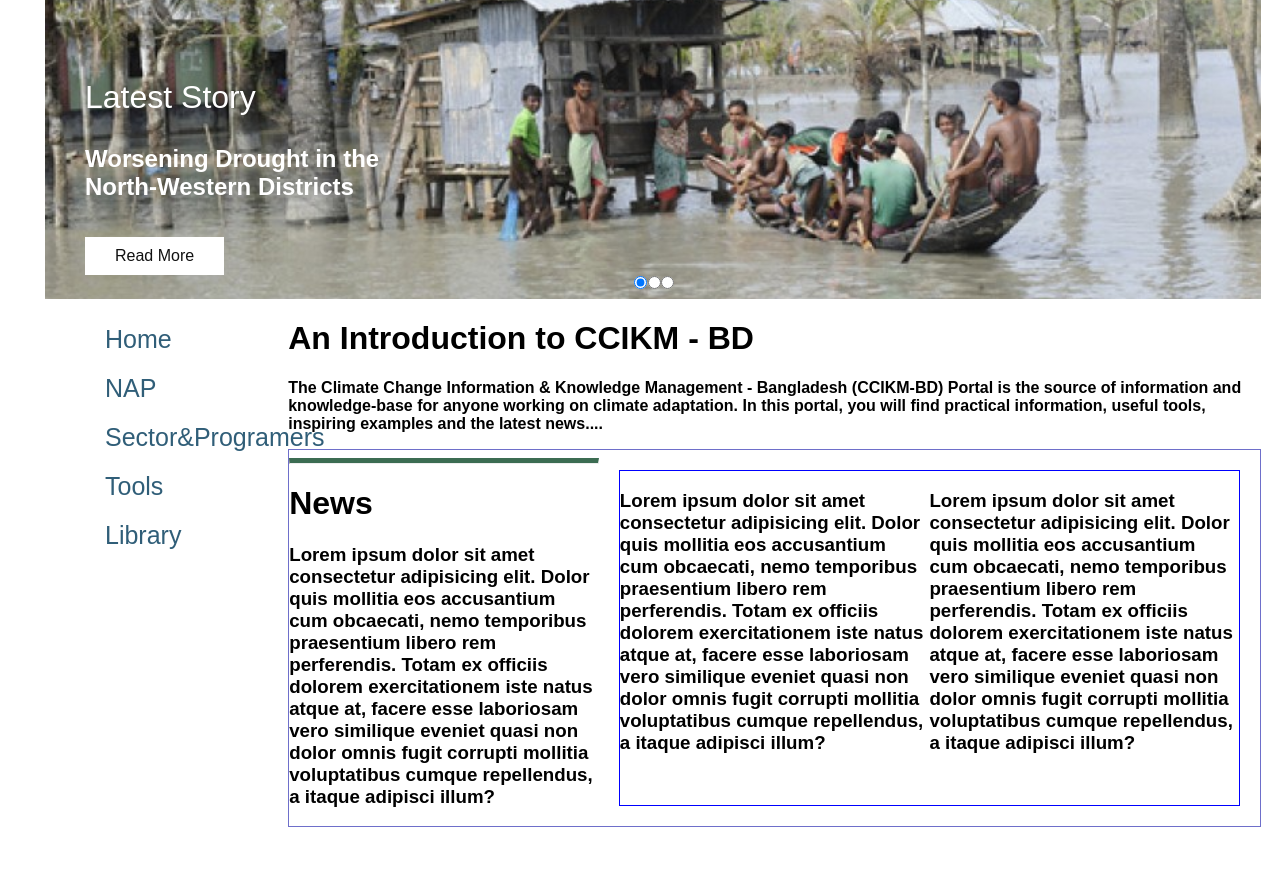
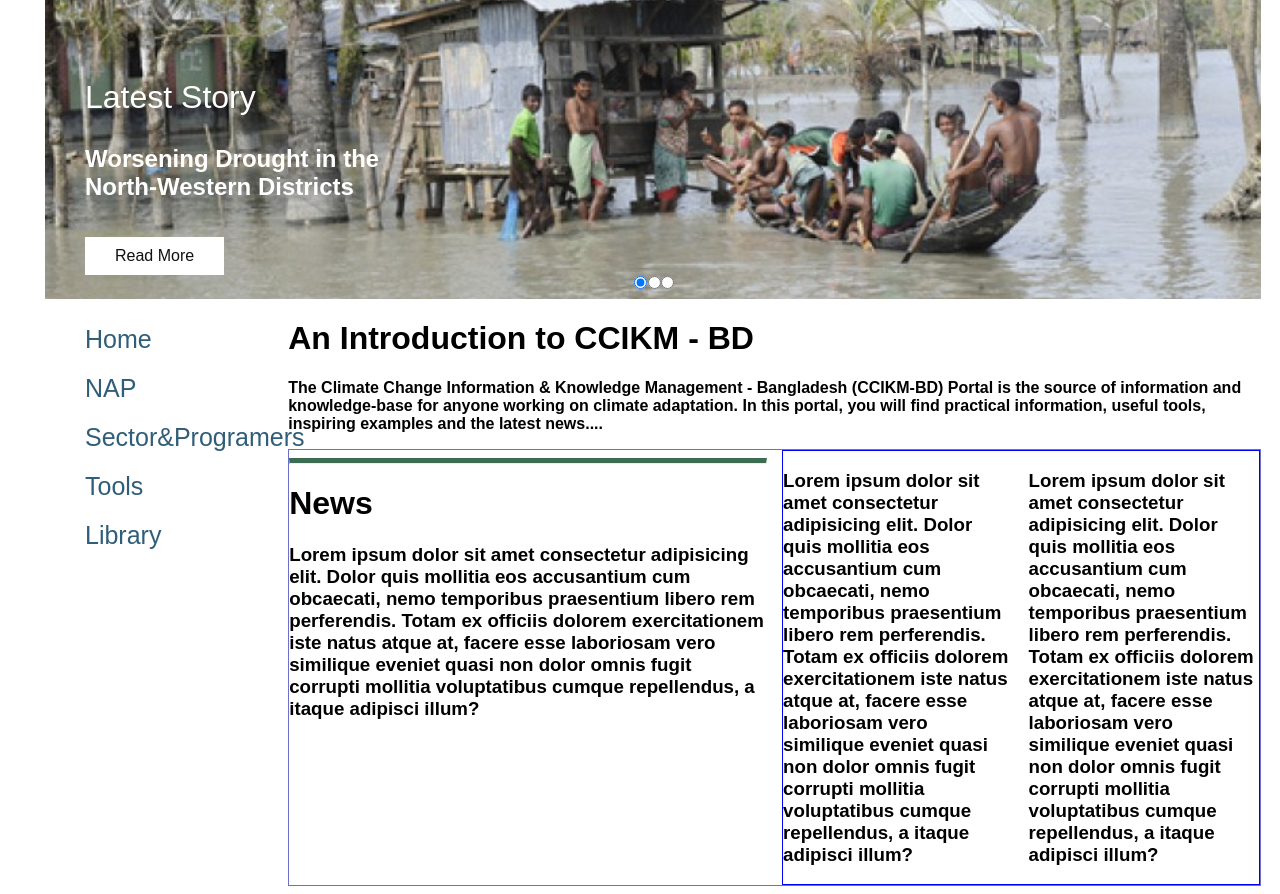
Before and after one commit to sakil-islam/CCIKM-design, a Django app: page / in a window 1280 px wide. Shown: the part 154-1048 px from the top of the page. Before the commit the page ends 981 px from the top, so only its background shows below. Run offline with Django 3.2, Linux system fonts and the light colour scheme; some libraries are stand-ins or nearby versions.

Commit message:
news-part modify

```diff
--- a/ccikm/static/css/home.css
+++ b/ccikm/static/css/home.css
@@ -110,31 +110,34 @@
 .news-parts {
     width: 80%;
 }
+
 .news-part {
     display: flex;
     border: 1px solid rgba(19, 21, 168, 0.61);
     justify-content: space-around;
+    column-gap: 15px;
 }
 
 hr {
-
     border-top: 5px solid #3c6c52;
 }
+
 .news {
     display: flex;
+    width: 50%;
     border: 1px solid blue;
-    margin: 20px;
+    column-gap: 15px;
 }
 
 
 /* sidebar */
-
 
 .body-left {
     /* background-image: linear-gradient(160deg, #2e967f 0%, #e2c648 100%); */
     /* background-color: #1c914b; */
     width: 20%;
 }
+
 
 /* ul desing class */
 
@@ -154,9 +157,10 @@ hr {
     font-size: 25px;
     text-decoration: none;
 }
+
 .sidenav-item {
     margin-bottom: 20px;
-      margin-left: 50px;
+    margin-left: 30px;
 }
 
 .sidenav-link:hover {
--- a/ccikm/templates/home.html
+++ b/ccikm/templates/home.html
@@ -47,7 +47,7 @@
             knowledge-base for anyone working on climate adaptation. In this portal, you will find practical information, useful tools, inspiring
             examples and the latest news....</b></p>
         <div class="news-part">
-            <div>
+            <div style="width: 50%;">
                 <hr>
                 <h1>News</h1>
                 <h3>Lorem ipsum dolor sit amet consectetur adipisicing elit. Dolor quis mollitia eos accusantium cum obcaecati, nemo temporibus praesentium libero rem perferendis. Totam ex officiis dolorem exercitationem iste natus atque at, facere esse laboriosam
@@ -56,8 +56,9 @@
             <div class="news">
                 <h3>Lorem ipsum dolor sit amet consectetur adipisicing elit. Dolor quis mollitia eos accusantium cum obcaecati, nemo temporibus praesentium libero rem perferendis. Totam ex officiis dolorem exercitationem iste natus atque at, facere esse laboriosam
                     vero similique eveniet quasi non dolor omnis fugit corrupti mollitia voluptatibus cumque repellendus, a itaque adipisci illum?</h3>
-                    <h3>Lorem ipsum dolor sit amet consectetur adipisicing elit. Dolor quis mollitia eos accusantium cum obcaecati, nemo temporibus praesentium libero rem perferendis. Totam ex officiis dolorem exercitationem iste natus atque at, facere esse laboriosam
-                        vero similique eveniet quasi non dolor omnis fugit corrupti mollitia voluptatibus cumque repellendus, a itaque adipisci illum?</h3>
+
+                <h3>Lorem ipsum dolor sit amet consectetur adipisicing elit. Dolor quis mollitia eos accusantium cum obcaecati, nemo temporibus praesentium libero rem perferendis. Totam ex officiis dolorem exercitationem iste natus atque at, facere esse laboriosam
+                    vero similique eveniet quasi non dolor omnis fugit corrupti mollitia voluptatibus cumque repellendus, a itaque adipisci illum?</h3>
             </div>
         </div>
     </div>
```
Lines whose indentation alone changed are shown as unchanged.
